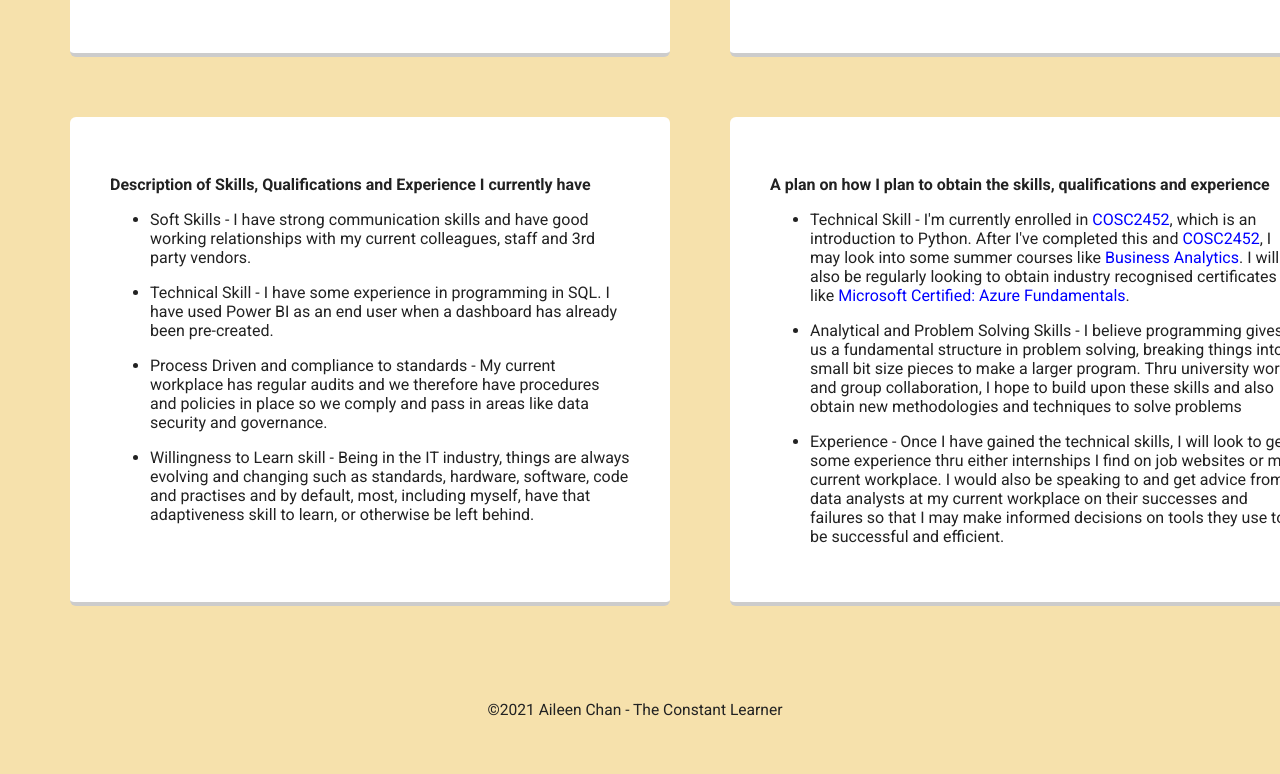
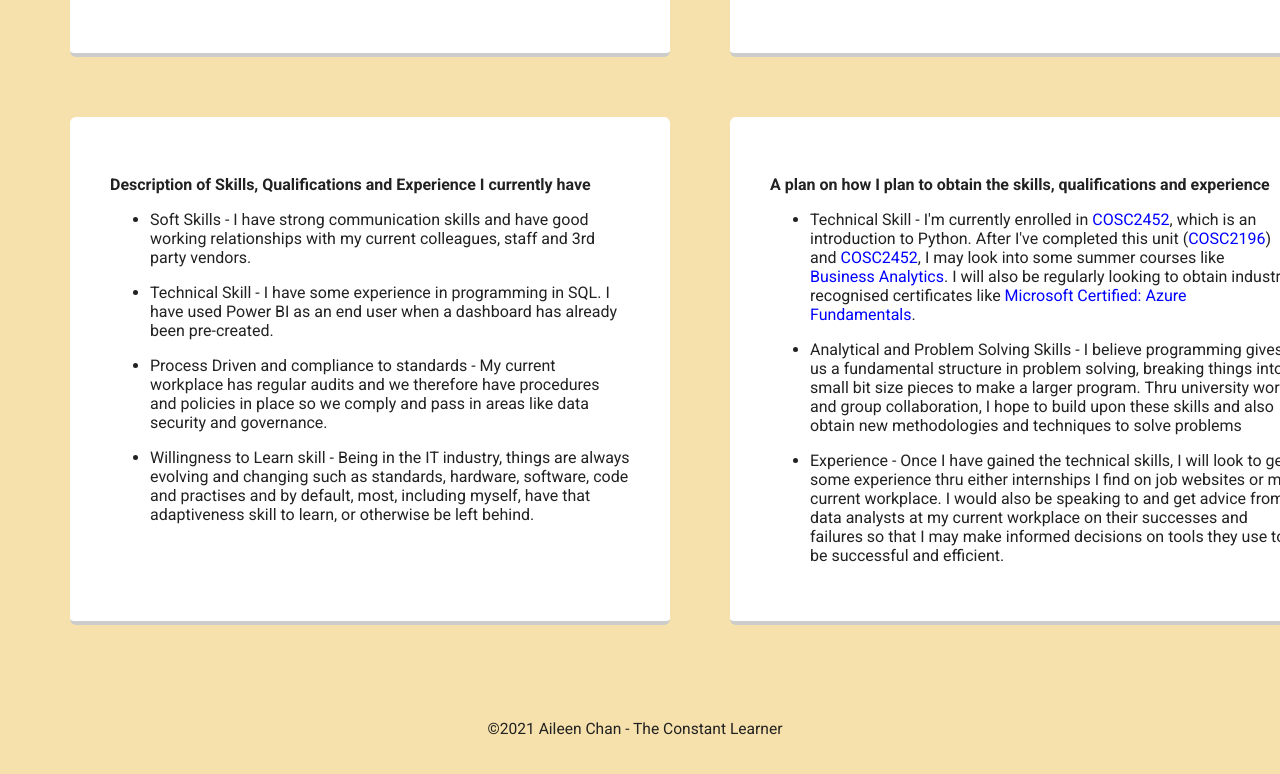
Before and after one commit to s3204379/COSC2452-Assign1, a plain HTML site: page idealJob.html in a window 1280 px wide. Shown: the part 1390-2164 px from the top of the page. Drawn offline with Linux system fonts and the light colour scheme; a web font is replaced by a local one.

Commit message:
IdealJob update

```diff
--- a/idealJob.html
+++ b/idealJob.html
@@ -82,7 +82,7 @@
 			<br>
 			<strong>A plan on how I plan to obtain the skills, qualifications and experience</strong>
 				<ul>
-					<p><li>Technical Skill - I'm currently enrolled in <a href="https://online.rmit.edu.au/course/sc-intro-programming-dev101u" target="_blank">COSC2452</a>, which is an introduction to Python. After I've completed this and <a href="https://online.rmit.edu.au/course/sc-intro-programming-dev101u" target="_blank">COSC2452</a>, I may look into some summer courses like <a href="https://online.rmit.edu.au/courses/futureskills/bundle/business-analytics" target="_blank">Business Analytics</a>. I will also be regularly looking to obtain industry recognised certificates like <a href="https://docs.microsoft.com/en-us/learn/certifications/azure-fundamentals/" target="_blank">Microsoft Certified: Azure Fundamentals</a>.</li></p>
+					<p><li>Technical Skill - I'm currently enrolled in <a href="https://online.rmit.edu.au/course/sc-intro-programming-dev101u" target="_blank">COSC2452</a>, which is an introduction to Python. After I've completed this unit (<a href="https://www.open.edu.au/subjects/rmit-university-introduction-to-information-technology-rmi-cpt110" target="_blank">COSC2196</a>) and <a href="https://online.rmit.edu.au/course/sc-intro-programming-dev101u" target="_blank">COSC2452</a>, I may look into some summer courses like <a href="https://online.rmit.edu.au/courses/futureskills/bundle/business-analytics" target="_blank">Business Analytics</a>. I will also be regularly looking to obtain industry recognised certificates like <a href="https://docs.microsoft.com/en-us/learn/certifications/azure-fundamentals/" target="_blank">Microsoft Certified: Azure Fundamentals</a>.</li></p>
 					<p><li>Analytical and Problem Solving Skills - I believe programming gives us a fundamental structure in problem solving, breaking things into small bit size pieces to make a larger program. Thru university work and group collaboration, I hope to build upon these skills and also obtain new methodologies and techniques to solve problems</li></p>
 					<p><li> Experience - Once I have gained the technical skills, I will look to get some experience thru either internships I find on job websites or my current workplace. I would also be speaking to and get advice from data analysts at my current workplace on their successes and failures so that I may make informed decisions on tools they use to be successful and efficient.</li></p>
 				</ul>
```
